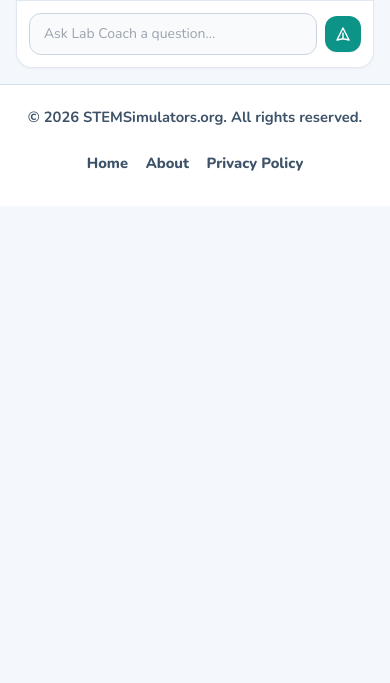
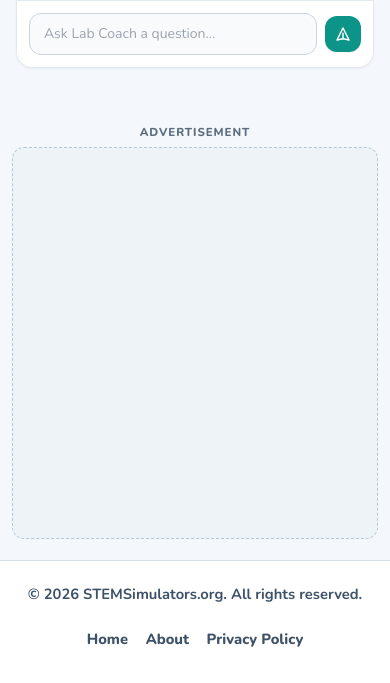
Before and after one commit to carnation831/stemsimulators, a plain HTML site: page simulations/science-graphing-simulation.html in a window 390 px wide. Shown: the part 2574-3257 px from the top of the page. Before the commit the page ends 2780 px from the top, so only its background shows below. Drawn offline with nearby package versions, Linux system fonts and the light colour scheme.

Commit message:
Add ads.txt and one footer ad on every page. (#3)
Serve the AdSense publisher line as plain text at /ads.txt, replace the homepage placeholder with the footer responsive unit, and place that same single unit above the footer on the other pages.

Co-authored-by: Cursor Agent <cursoragent@cursor.com>
Co-authored-by: carnation831 <carnation831@users.noreply.github.com>

```diff
--- a/assets/site.css
+++ b/assets/site.css
@@ -270,7 +270,12 @@ img {
 }
 
 .ad-banner-wrapper {
-  margin-bottom: 2.25rem;
+  width: min(1120px, calc(100% - 2.5rem));
+  margin-top: auto;
+  margin-right: auto;
+  margin-bottom: 1.35rem;
+  margin-left: auto;
+  padding-top: 2.5rem;
   text-align: center;
 }
 
@@ -288,13 +293,16 @@ img {
   background: #eef3f8;
   border: 1px dashed #b7c6d6;
   border-radius: 12px;
-  min-height: 90px;
+  min-height: 280px;
   max-width: 970px;
   margin: 0 auto;
-  display: flex;
-  align-items: center;
-  justify-content: center;
   overflow: hidden;
+}
+
+.ad-banner-slot .adsbygoogle {
+  display: block;
+  width: 100%;
+  min-height: 280px;
 }
 
 .library-section {
@@ -500,7 +508,7 @@ img {
 }
 
 .site-footer {
-  margin-top: auto;
+  margin-top: 0;
   background: var(--surface);
   border-top: 1px solid var(--line);
   padding: 1.35rem 1.25rem;
@@ -579,9 +587,22 @@ img {
     width: min(1120px, calc(100% - 1.5rem));
   }
 
+  .ad-banner-wrapper {
+    width: min(1120px, calc(100% - 1.5rem));
+  }
+
   .footer-inner {
     flex-direction: column;
     text-align: center;
+  }
+}
+
+/* Narrow screens: this responsive unit resolves to a square, so reserve that
+   height up front. Wider screens keep the 280px block above. */
+@media (max-width: 499px) {
+  .ad-banner-slot,
+  .ad-banner-slot .adsbygoogle {
+    min-height: 100vw;
   }
 }
 
--- a/simulations/science-graphing-simulation.html
+++ b/simulations/science-graphing-simulation.html
@@ -594,6 +594,22 @@
                 <strong>Scientific Conclusion:</strong>
                 <p id="printConclusion" style="margin-top: 6px;"></p>
             </div>
+        </div>
+    </div>
+
+    <div class="ad-banner-wrapper">
+        <span class="ad-label">Advertisement</span>
+        <div class="ad-banner-slot">
+            <ins class="adsbygoogle"
+                 style="display:block"
+                 data-ad-client="ca-pub-4365444453795543"
+                 data-ad-slot="4468511317"
+                 data-ad-format="auto"
+                 data-full-width-responsive="true"
+                 data-tag-for-age-treatment="1"></ins>
+            <script>
+                 (adsbygoogle = window.adsbygoogle || []).push({});
+            </script>
         </div>
     </div>
 
```
Also changed, not shown: about.html (+16 -0 lines), index.html (+16 -16 lines), practice/reactions.html (+16 -0 lines), privacy.html (+16 -0 lines), simulations/electron-configuration.html (+16 -0 lines), ads.txt (added).
